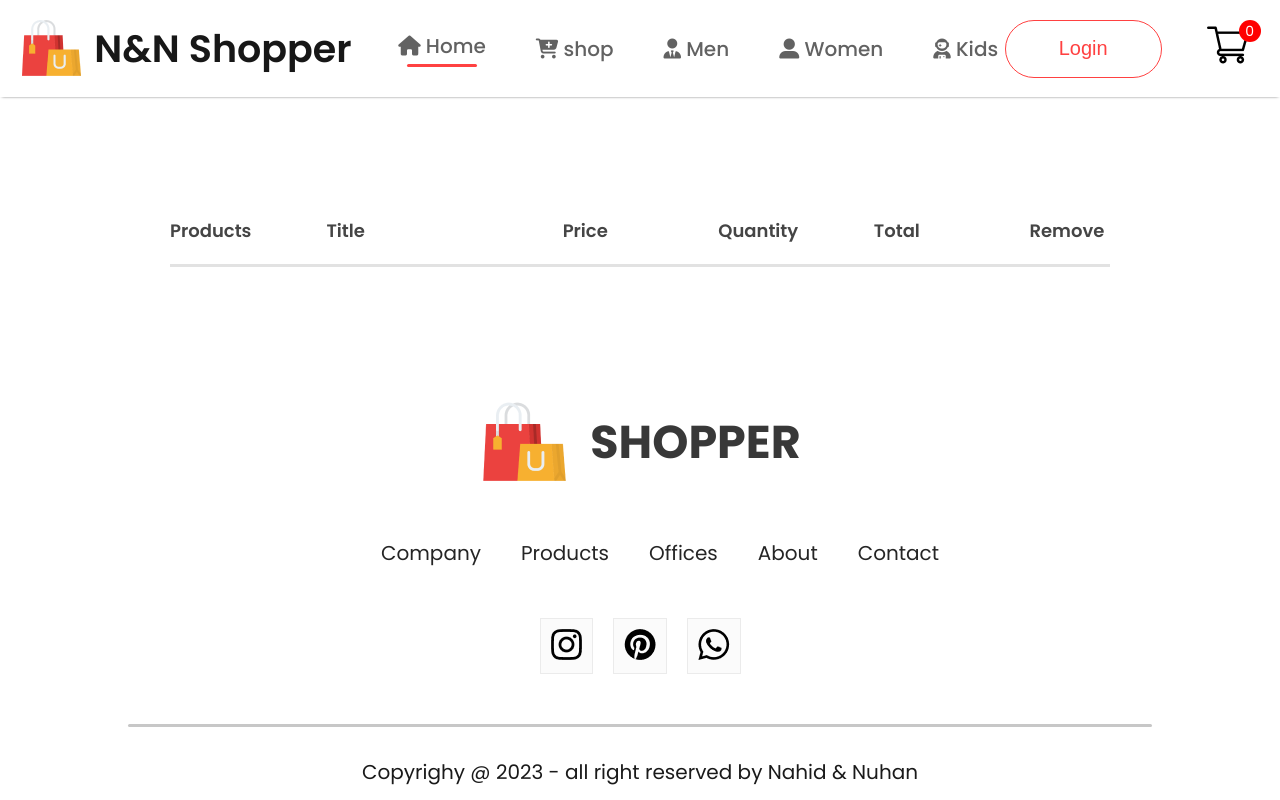
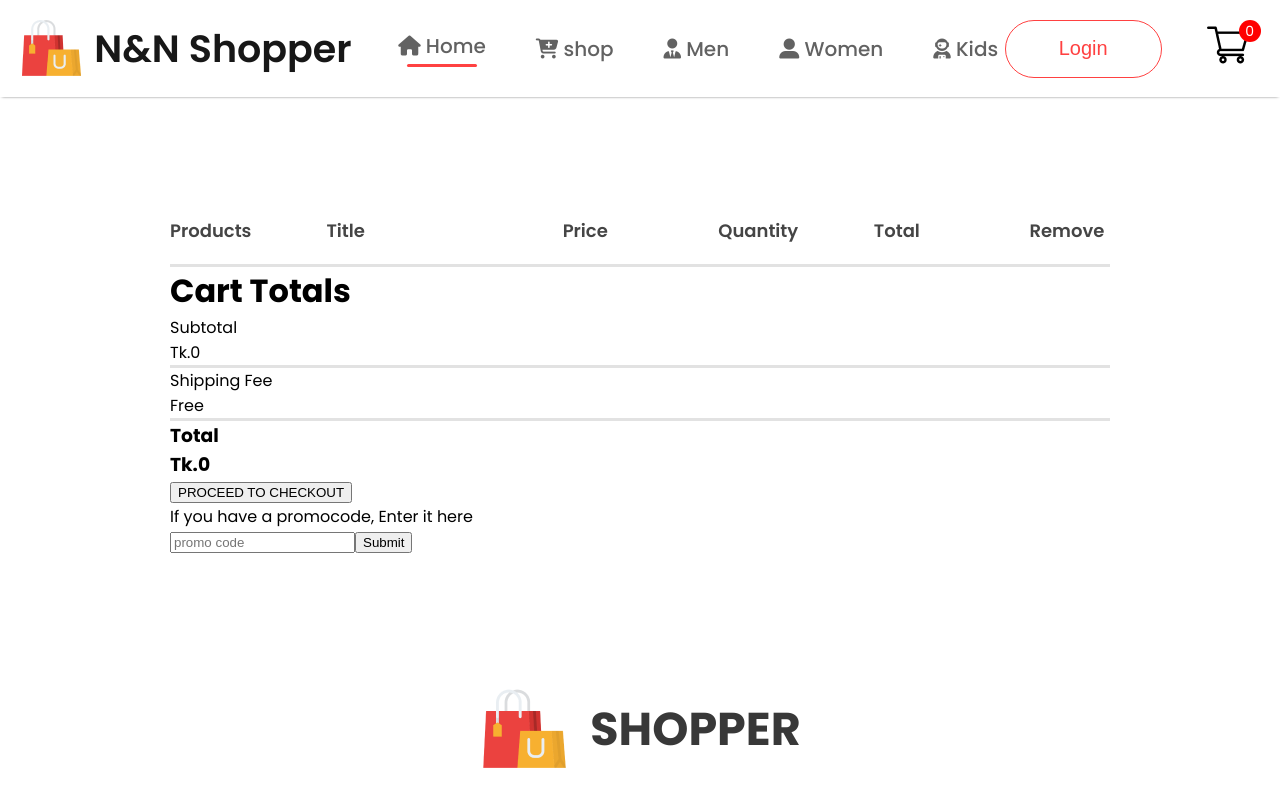
Before and after one commit to NahidHasan131/E-commerce, a React (Create React App) app in the folder frontend/: page /cart in a window 1280 px wide. Shown: the top 800 px of the page. Built offline with nearby package versions, Linux system fonts and the light colour scheme.

Commit message:
cart total code

```diff
--- a/frontend/src/Components/CartItems/CartItems.jsx
+++ b/frontend/src/Components/CartItems/CartItems.jsx
@@ -30,7 +30,37 @@ const CartItems = () => {
                         <hr />
                     </div>
             }
+            return null;
         })}
+        <div className="cartitems-down">
+            <div className="cartitems-total">
+                <h1>Cart Totals</h1>
+                <div>
+                    <div className="cartitems-total-item">
+                        <p>Subtotal</p>
+                        <p>Tk.{0}</p>
+                    </div>
+                    <hr />
+                    <div className="cartitems-total-item">
+                        <p>Shipping Fee</p>
+                        <p>Free</p>
+                    </div>
+                    <hr />
+                    <div className="cartitems-total-item">
+                        <h3>Total</h3>
+                        <h3>Tk.{0}</h3>
+                    </div>
+                </div>
+                <button>PROCEED TO CHECKOUT</button>
+            </div>
+            <div className="cartitems-promocode">
+                <p>If you have a promocode, Enter it here</p>
+                <div className="cartitems-promobox">
+                    <input type="text" placeholder='promo code' />
+                    <button>Submit</button>
+                </div>
+            </div>
+        </div>
     </div>
   )
 }
```
